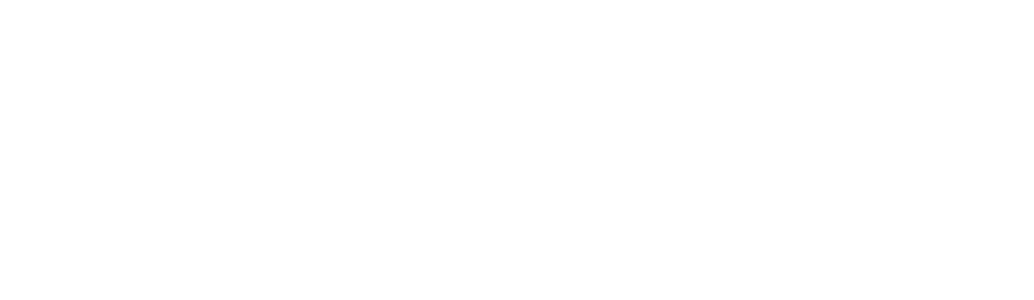
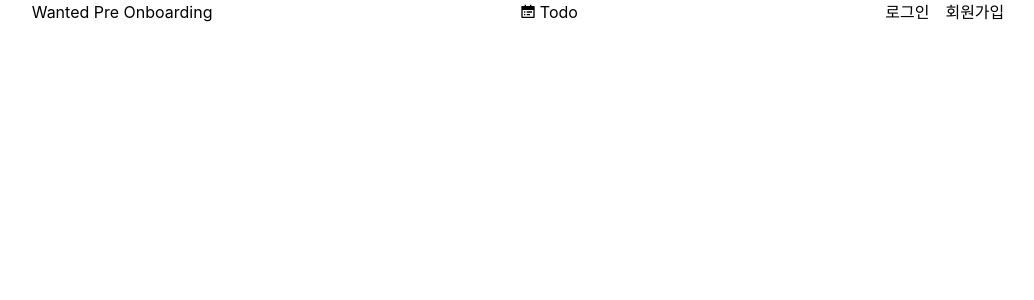
Before and after one commit to pbk95120/anted-pre-onboarding-frontend, a React (Create React App) app: page / in a window 1280 px wide. Shown: the top 300 px of the page, without its empty margins (122-1156 px from the left). Built offline with nearby package versions, Linux system fonts and the light colour scheme.

Commit message:
feat: make basic home page

```diff
--- a/src/App.tsx
+++ b/src/App.tsx
@@ -9,8 +9,8 @@
     <BrowserRouter>
       <Routes>
         <Route path="/" element={<HomePage />} />
+        <Route path="/signup" element={<SignUpPage />} />
         <Route path="/signin" element={<SignInPage />} />
-        <Route path="/signup" element={<SignUpPage />} />
         <Route path="/todo" element={<TodoPage />} />
       </Routes>
     </BrowserRouter>
--- a/src/pages/HomePage.tsx
+++ b/src/pages/HomePage.tsx
@@ -1,4 +1,23 @@
+import { useNavigate } from "react-router-dom";
+import { RiCalendarTodoFill } from "react-icons/ri";
+
 const HomePage = () => {
-  return <></>;
+  const navigate = useNavigate();
+
+  return (
+    <header className="flex justify-around">
+      <div>Wanted Pre Onboarding</div>
+      <button
+        className="flex items-center gap-1"
+        onClick={() => navigate("/todo")}
+      >
+        <RiCalendarTodoFill /> Todo
+      </button>
+      <nav className="flex gap-4">
+        <button onClick={() => navigate("/signin")}>로그인</button>
+        <button onClick={() => navigate("/signup")}>회원가입</button>
+      </nav>
+    </header>
+  );
 };
 export default HomePage;
```
